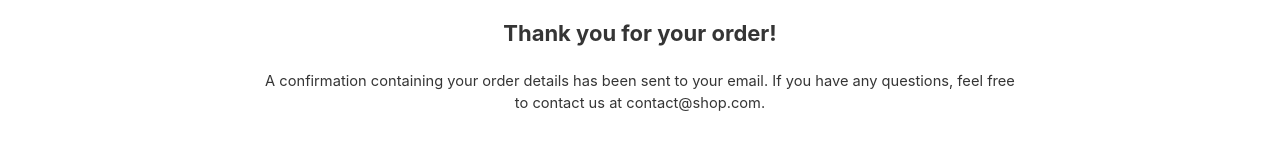
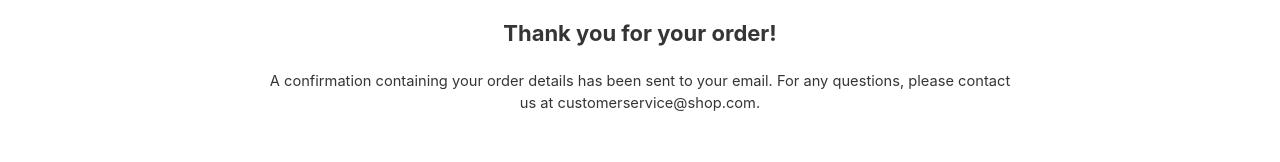
Before and after one commit to mercedechen/capstone, a React (Vite) app: page /cart/checkout/confirmation in a window 1280 px wide. Shown: the part 229-391 px from the top of the page. Built offline with nearby package versions, Linux system fonts and the light colour scheme.

Commit message:
Revise content on Confirmation component

```diff
--- a/src/components/Confirmation.jsx
+++ b/src/components/Confirmation.jsx
@@ -5,7 +5,7 @@ function Confirmation(){
   return (
     <div className="confirmation">
       <h2>Thank you for your order!</h2>
-      <p>A confirmation containing your order details has been sent to your email. If you have any questions, feel free to contact us at contact@shop.com.</p>
+      <p>A confirmation containing your order details has been sent to your email. For any questions, please contact us at customerservice@shop.com.</p>
       <Link to="/account">
         <button>Account</button>
       </Link>
```
